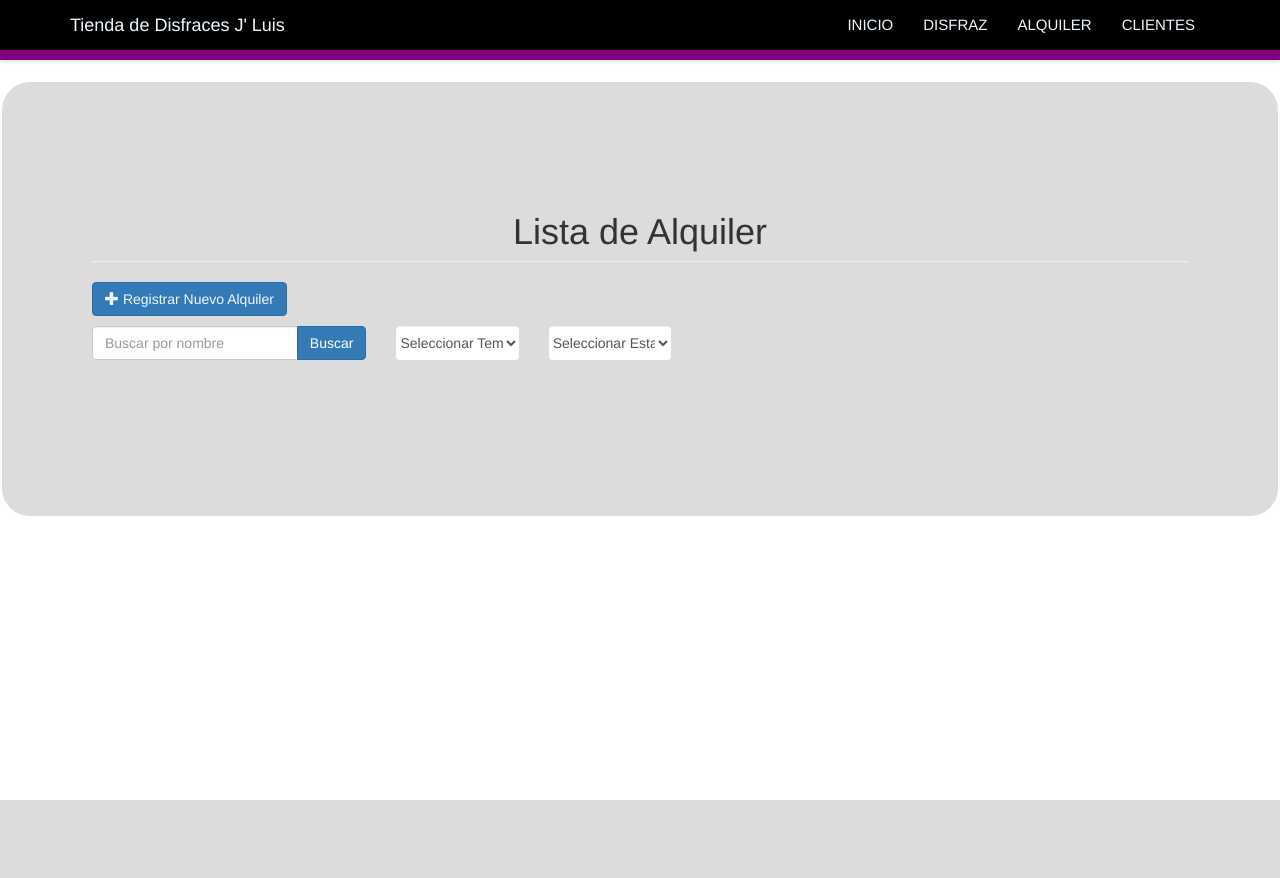
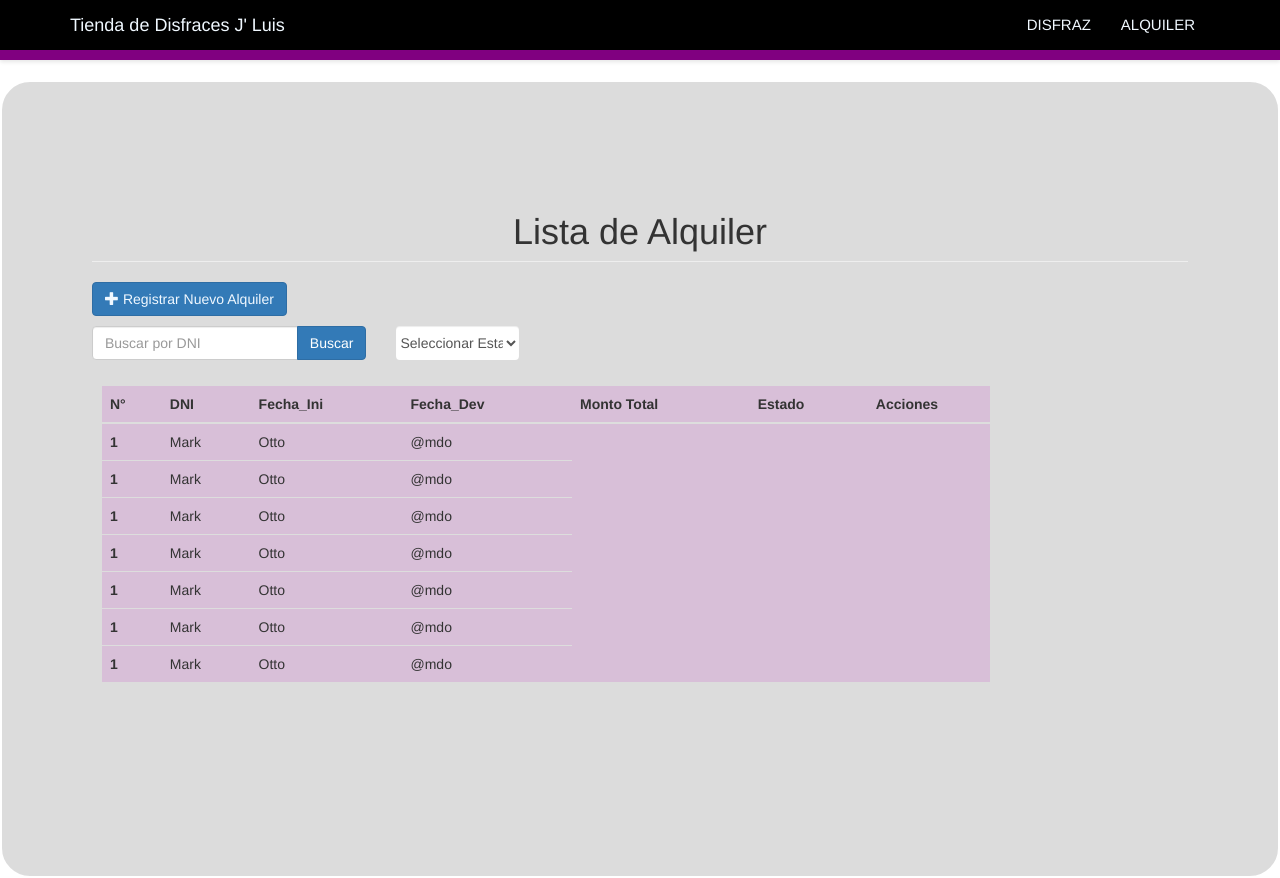
Before and after one commit to S1lver0/DisfracesJ, a PHP site: page /Cliente/menuAlquiler.php in a window 1280 px wide. Before the commit the page ends 800 px from the top, so only its background shows below. Run offline with PHP 8.4, Linux system fonts and the light colour scheme.

```diff
--- a/Alquiler/validar_Dni.js
+++ b/Alquiler/validar_Dni.js
@@ -17,6 +17,8 @@ function ValidarDni() {
           title: "Cliente Reconocido",
           text: "Se procedera a hacer el alquiler",
         });
+        //cuidado
+        window.location.href = "http://localhost/Cliente/alquiler.php?"+dni;
       } else {
         if (data == ".false") {
           Swal.fire({
--- a/menuAlquiler.php
+++ b/menuAlquiler.php
@@ -27,7 +27,8 @@
       </style>
 
       <div class="col-sm-10 col-sm-offset">
-        <a href="Alquiler/registro_alquiler.php" class="btn btn-primary"><span class="glyphicon glyphicon-plus"></span> Registrar
+        <a href="Alquiler/registro_alquiler.php" class="btn btn-primary"><span class="glyphicon glyphicon-plus"></span>
+          Registrar
           Nuevo
           Alquiler</a>
         <p></p>
@@ -37,17 +38,14 @@
         <div class="row">
           <div class="col-md-4">
             <!-- Primera Columna -->
-
-            <form method="GET" action="">
             <div class="input-group mb-2 justify-content-start">
-                <input type="text" class="form-control" name="buscar_nombre" placeholder="Buscar por nombre" />
+              <input type="text" class="form-control" name="buscar_nombre" placeholder="Buscar por DNI" />
               <span class="input-group-btn">
-                  <button class="btn btn-primary" type="submit">
+                <button class="btn btn-primary">
                   Buscar
                 </button>
               </span>
             </div>
-            </form>
           </div>
 
           <!-- FIN DE Formulario de búsqueda -->
@@ -72,19 +70,87 @@
 
             <select id="tematicaSelect" class="form-control form-control-lg mb-3 custom-select"
               aria-label="Default select example">
-              <option selected>Seleccionar Tematica</option>
-              <option value="1">Animales</option>
-              <option value="2">SuperHeroes</option>
-              <option value="3">Disney</option>
-              <option value="4">Profesiones y Oficios</option>
-              <option value="5">Culturas</option>
+              <option selected>Seleccionar Estado</option>
+              <option value="1">Activo</option>
+              <option value="2">No Activo</option>
             </select>
 
             <!-- Segunda FIN -->
           </div>
+          <br>
+          <br>
+          <br>
+          <div class="table-wrapper-scroll-y my-custom-scrollbar">
+            <table class="table table-hover" style="background-color: thistle; margin-left:25px">
+              <thead>
+                <tr>
+                  <th style="display:none" scope="col" id="idFicha">Id</th>
+                  <th scope="col">N°</th>
+                  <th scope="col">DNI</th>
+                  <th scope="col">Fecha_Ini</th>
+                  <th scope="col">Fecha_Dev</th>
+                  <th scope="col">Monto Total</th>
+                  <th scope="col">Estado</th>
+                  <th scope="col">Acciones</th>
+                </tr>
+              </thead>
+              <tbody>
+                <tr>
+                  <th scope="row">1</th>
+                  <td>Mark</td>
+                  <td>Otto</td>
+                  <td>@mdo</td>
+                </tr>
+                <tr>
+                  <th scope="row">1</th>
+                  <td>Mark</td>
+                  <td>Otto</td>
+                  <td>@mdo</td>
+                </tr>
+                <tr>
+                  <th scope="row">1</th>
+                  <td>Mark</td>
+                  <td>Otto</td>
+                  <td>@mdo</td>
+                </tr>
+                <tr>
+                  <th scope="row">1</th>
+                  <td>Mark</td>
+                  <td>Otto</td>
+                  <td>@mdo</td>
+                </tr>
+                <tr>
+                  <th scope="row">1</th>
+                  <td>Mark</td>
+                  <td>Otto</td>
+                  <td>@mdo</td>
+                </tr>
+                <tr>
+                  <th scope="row">1</th>
+                  <td>Mark</td>
+                  <td>Otto</td>
+                  <td>@mdo</td>
+                </tr>
+                <tr>
+                  <th scope="row">1</th>
+                  <td>Mark</td>
+                  <td>Otto</td>
+                  <td>@mdo</td>
+                </tr>
 
-          <div class="col-md-2">
-            <!-- Tercera columna -->
+              </tbody>
+            </table>
+          </div>
+          <br />
+          <br />
+          <br />
+          <br />
+        </div>
+      </div>
+    </div>
+  </div>
+</body>
+
 <style>
   .custom-select {
     appearance: auto;
@@ -98,26 +164,18 @@
     outline: none;
     box-shadow: inset;
   }
+
+  .my-custom-scrollbar {
+    position: relative;
+    height: 300px;
+    overflow-x: hidden;
+  }
+
+  .table-wrapper-scroll-y {
+    display: block;
+  }
 </style>
 
-            <select id="estado-select" class="form-control form-control-lg mb-3 custom-select"
-              aria-label="Default select example">
-              <option selected>Seleccionar Estado</option>
-              <option value="1">Activo</option>
-              <option value="2">Agotado</option>
-            </select>
-
-            <!--Tercera  FIN -->
-          </div>
-
-          <br />
-          <br />
-          <br />
-          <br />
-        </div>
-      </div>
-    </div>
-  </div>
-</body>
+<script src="reporteAlquiler/mostrarTabla.js"></script>
 
 </html>
--- a/nav.php
+++ b/nav.php
@@ -47,10 +47,8 @@
     </div>
     <div class="collapse navbar-collapse" id="bs-example-navbar-collapse-1">
       <ul class="nav navbar-nav navbar-right">
-        <li><a href="./">INICIO </a></li>
         <li><a href="index.php">DISFRAZ</a></li>
         <li><a href="menuAlquiler.php">ALQUILER</a></li>
-        <li><a href="./">CLIENTES</a></li>
       </ul>
     </div>
   </div>
```
Also changed, not shown: Alquiler/updateTable.php (+36 -4 lines), confirmarCompra.php (+28 -3 lines), reporteAlquiler/mostrarTabla.js (added). Lines whose indentation alone changed are shown as unchanged.
